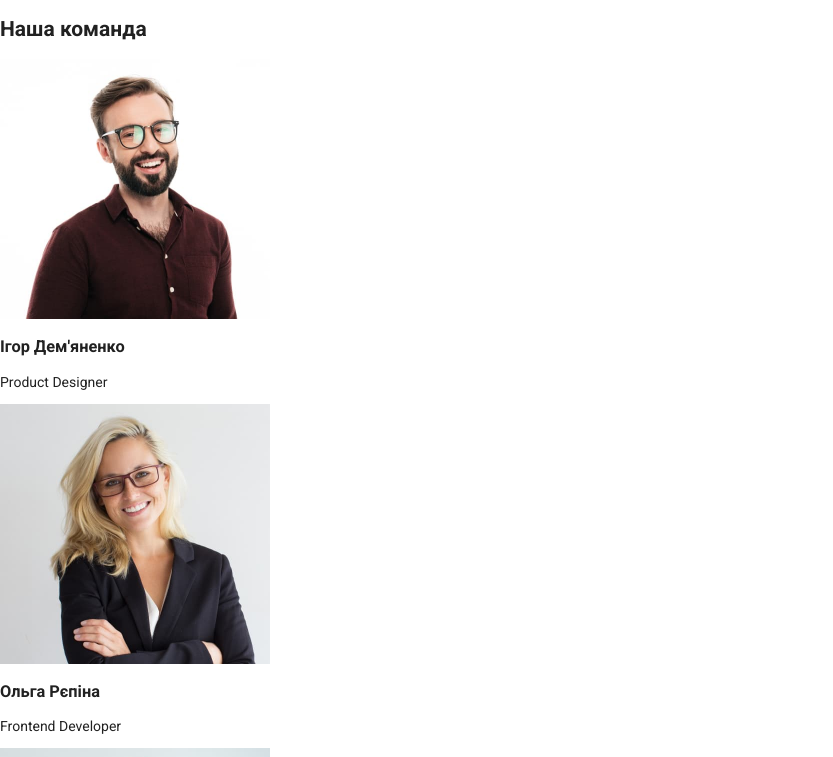
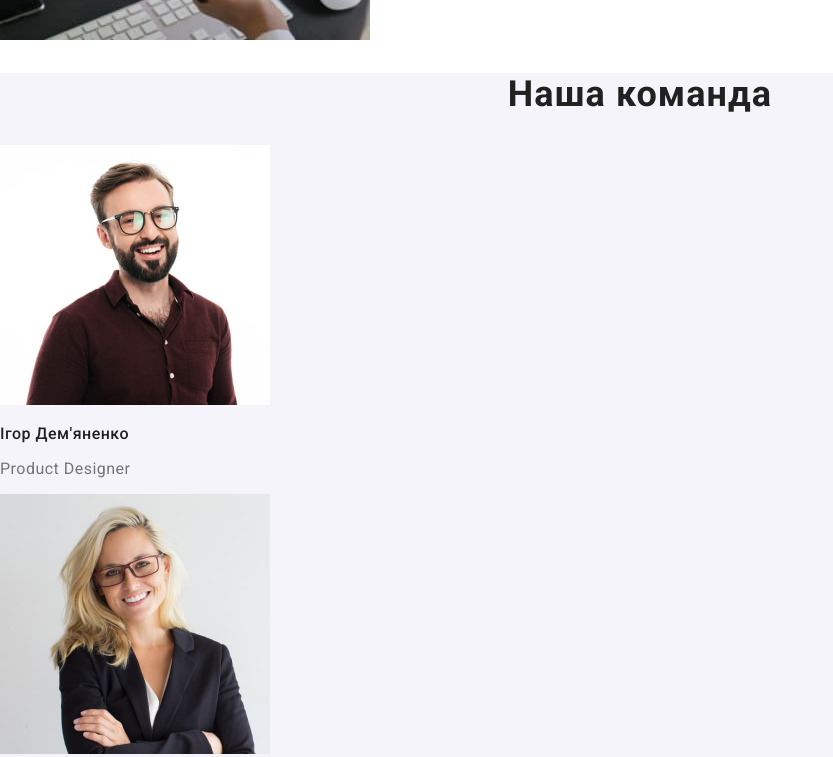
Before and after one commit to AnatoliiKobzar/goit-markup-hw-02, a plain HTML site: page index.html in a window 1280 px wide. Shown: the part 1617-2374 px from the top of the page, without its empty margins (0-833 px from the left). Drawn offline with nearby package versions, Linux system fonts and the light colour scheme.

Commit message:
Обновление index.html

```diff
--- a/css/styles.css
+++ b/css/styles.css
@@ -123,4 +123,46 @@ body{
 
 .advantage{
     width: 270px;
+
 }
+
+/* Чем мы занимаемся */
+
+.section-title{
+
+    font-weight: 700;
+    font-size: 36px;
+    line-height: 1.17;
+    text-align: center;
+    letter-spacing: 0.03em;
+}
+
+/* Наша команда */
+
+.team{
+    background-color: #F5F4FA;
+}
+
+.name{
+    font-weight: 500;
+    font-size: 16px;
+    line-height: 1.19;
+    letter-spacing: 0.03em;
+}
+
+.job-title{
+    color: var(--secondary-font-color);
+    font-size: 16px;
+    line-height: 1.19;
+    letter-spacing: 0.03em;
+}
+
+/* Стилизация футера */
+
+.footer{
+    background-color: var(--secondary-background-color);
+}
+
+.list{
+    text-decoration: none;
+}
--- a/index.html
+++ b/index.html
@@ -75,7 +75,7 @@
             </ul>
         </section>
         <section>
-            <h2>Чим ми займаємося</h2>
+            <h2 class="section-title">Чим ми займаємося</h2>
             <ul class="list">
                 <li>
                     <img src="./images/box1.jpg" alt="робота за столом" width="370" height="294">
@@ -88,37 +88,37 @@
                 </li>
             </ul>
         </section>
-        <section>
-            <h2>Наша команда</h2>
+        <section class="team">
+            <h2 class="section-title">Наша команда</h2>
             <ul class="list">
                 <li>
                     <img src="./images/igor.jpg" alt="Ігор Дем'яненко" width="270" height="260">
-                    <h3>Ігор Дем'яненко</h3>
-                    <p lang="en">Product Designer</p>
+                    <h3 class="name">Ігор Дем'яненко</h3>
+                    <p class="job-title" lang="en">Product Designer</p>
                 </li>
                 <li>
                     <img src="./images/olga.jpg" alt="Ольга Рєпіна" width="270" height="260">
-                    <h3>Ольга Рєпіна</h3>
-                    <p lang="en">Frontend Developer</p>
+                    <h3 class="name">Ольга Рєпіна</h3>
+                    <p class="job-title" lang="en">Frontend Developer</p>
                 </li>
                 <li>
                     <img src="./images/kolya.jpg" alt="Микола Тарасов" width="270" height="260">
-                    <h3>Микола Тарасов</h3>
-                    <p lang="en">Marketing</p>
+                    <h3 class="name">Микола Тарасов</h3>
+                    <p class="job-title" lang="en">Marketing</p>
                 </li>
                 <li>
                     <img src="./images/misha.jpg" alt="Михайло Єрмаков" width="270" height="260">
-                    <h3>Михайло Єрмаков</h3>
-                    <p lang="en">UI Designer</p>
+                    <h3 class="name">Михайло Єрмаков</h3>
+                    <p class="job-title" lang="en">UI Designer</p>
                 </li>
             </ul>
         </section>
     </main>
 
-    <footer>
+    <footer class="footer">
         <a href="./index.html" class="logo-main">Web<span class="logo-white">Studio</span></a>
         <address>
-            <ul class="list">
+            <ul class="">
                 <li>
                     <a href="https://goo.gl/maps/VaSAjemoiXG7hevM7" target="_blank" rel="noreferrer noopener">м. Київ,
                         пр-т Лесі Українки, 26
```
